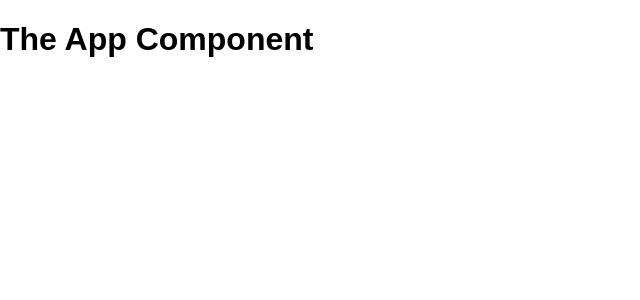
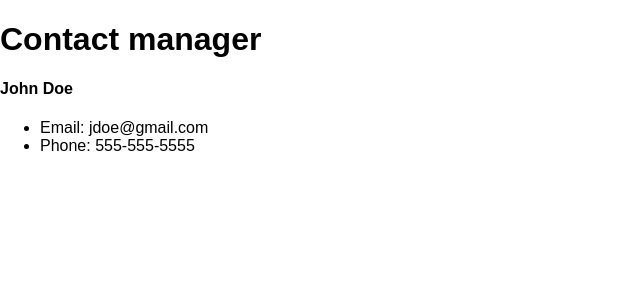
Before and after one commit to shiyu3169/Contact-Manager, a React (Create React App) app: page / in a window 1280 px wide. Shown: the top 300 px of the page, without its empty margins (0-640 px from the left). Built offline with nearby package versions, Linux system fonts and the light colour scheme.

Commit message:
header component

```diff
--- a/src/App.js
+++ b/src/App.js
@@ -1,11 +1,14 @@
 import React, { Component } from "react";
 import "./App.css";
+import Contact from "./components/Contact";
+import Header from "./components/Header";
 
 class App extends Component {
   render() {
     return (
       <div className="App">
-        <h1>The App Component</h1>
+        <Header />
+        <Contact />
       </div>
     );
   }
--- /dev/null
+++ b/src/components/Header.js
@@ -0,0 +1,11 @@
+import React from "react";
+
+const Header = () => {
+  return (
+    <div>
+      <h1>Contact manager</h1>
+    </div>
+  );
+};
+
+export default Header;
```
